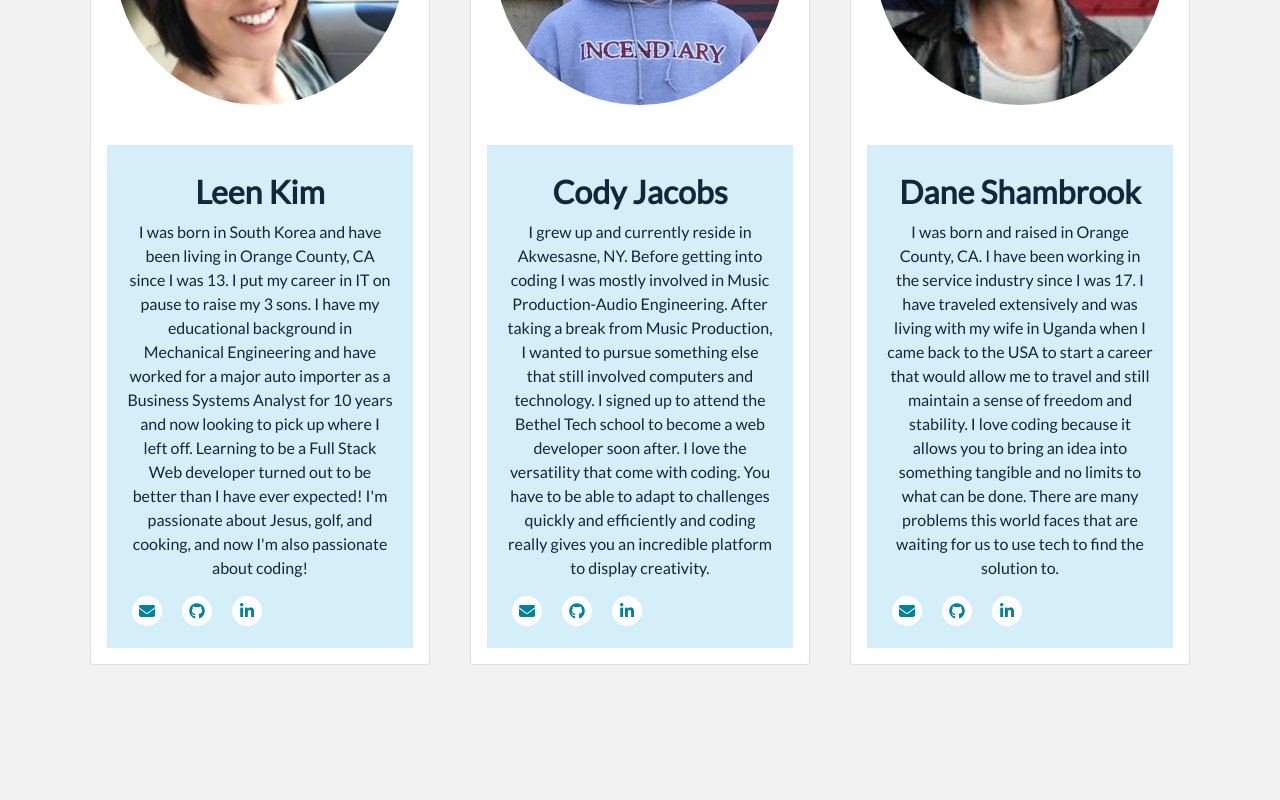
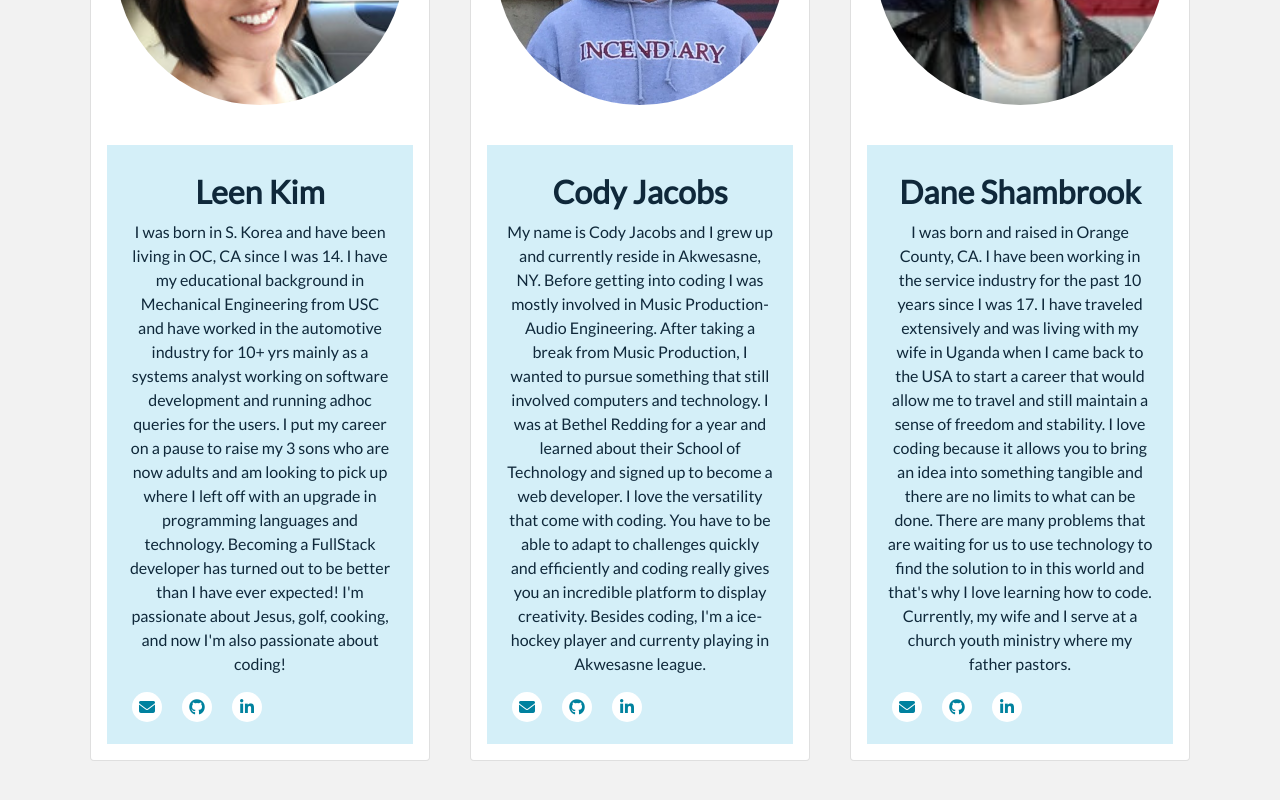
Before and after one commit to 8-27-a/final-project, a React (Create React App) app in the folder client/: page / in a window 1280 px wide. Shown: the part 1272-2072 px from the top of the page. Before the commit the page ends 2022 px from the top, so only its background shows below. Built offline with nearby package versions, Linux system fonts and the light colour scheme.

Commit message:
fixed appointment form margin top

```diff
--- a/client/src/containers/Appointment.js
+++ b/client/src/containers/Appointment.js
@@ -89,6 +89,7 @@ class Appointment extends Component {
 
   render() {
     return (
+      <div className="text-dark py-5">
         <div className="form-group">
           <div className="container">
             <div className="row">
@@ -105,6 +106,7 @@ class Appointment extends Component {
             </div>
           </div>
         </div>
+      </div>
     );
   }
 }
--- a/client/src/containers/Home.js
+++ b/client/src/containers/Home.js
@@ -35,7 +35,7 @@ class Home extends Component {
         {/* ======= Dev Team Intro ===== */}
         <section className="about-us text-center" style={{ marginTop: 50 }}>
           <h2 style={{ color: "#0e283b", marginBottom: 25 }}>
-            Project Team Members
+            Dev Team Members
           </h2>
           <div className="container">
             <div className="row">
@@ -49,15 +49,18 @@ class Home extends Component {
                   <div className="card-body home m-3">
                     <h2 className="card-title-home m-2">Leen Kim</h2>
                     <p className="card-text-home">
-                      I was born in South Korea and have been living in Orange
-                      County, CA since I was 13. I put my career in IT on pause
-                      to raise my 3 sons. I have my educational background in
-                      Mechanical Engineering and have worked for a major auto
-                      importer as a Business Systems Analyst for 10 years and
-                      now looking to pick up where I left off. Learning to be a
-                      Full Stack Web developer turned out to be better than I
-                      have ever expected! I'm passionate about Jesus, golf, and
-                      cooking, and now I'm also passionate about coding!
+                      I was born in S. Korea and have been living in OC, CA
+                      since I was 14. I have my educational background in
+                      Mechanical Engineering from USC and have worked in the
+                      automotive industry for 10+ yrs mainly as a systems
+                      analyst working on software development and running adhoc
+                      queries for the users. I put my career on a pause to raise
+                      my 3 sons who are now adults and am looking to pick up
+                      where I left off with an upgrade in programming languages
+                      and technology. Becoming a FullStack developer has turned
+                      out to be better than I have ever expected! I'm passionate
+                      about Jesus, golf, cooking, and now I'm also passionate
+                      about coding!
                     </p>
                     <div className="social-media mb-5">
                       <a
@@ -97,16 +100,19 @@ class Home extends Component {
                   <div className="card-body home m-3">
                     <h2 className="card-title-home m-2">Cody Jacobs</h2>
                     <p className="card-text-home">
-                      I grew up and currently reside in Akwesasne, NY. Before
-                      getting into coding I was mostly involved in Music
-                      Production-Audio Engineering. After taking a break from
-                      Music Production, I wanted to pursue something else that
-                      still involved computers and technology. I signed up to
-                      attend the Bethel Tech school to become a web developer
-                      soon after. I love the versatility that come with coding.
+                      My name is Cody Jacobs and I grew up and currently reside
+                      in Akwesasne, NY. Before getting into coding I was mostly
+                      involved in Music Production-Audio Engineering. After
+                      taking a break from Music Production, I wanted to pursue
+                      something that still involved computers and technology. I
+                      was at Bethel Redding for a year and learned about their
+                      School of Technology and signed up to become a web
+                      developer. I love the versatility that come with coding.
                       You have to be able to adapt to challenges quickly and
                       efficiently and coding really gives you an incredible
-                      platform to display creativity.
+                      platform to display creativity. Besides coding, I'm a
+                      ice-hockey player and currenty playing in Akwesasne
+                      league.
                     </p>
                     <div className="social-media text-center mb-5">
                       <a
@@ -147,15 +153,18 @@ class Home extends Component {
                     <h2 className="card-title-home m-2">Dane Shambrook</h2>
                     <p className="card-text-home">
                       I was born and raised in Orange County, CA. I have been
-                      working in the service industry since I was 17. I have
-                      traveled extensively and was living with my wife in Uganda
-                      when I came back to the USA to start a career that would
-                      allow me to travel and still maintain a sense of freedom
-                      and stability. I love coding because it allows you to
-                      bring an idea into something tangible and no limits to
-                      what can be done. There are many problems this world faces
-                      that are waiting for us to use tech to find the solution
-                      to.
+                      working in the service industry for the past 10 years
+                      since I was 17. I have traveled extensively and was living
+                      with my wife in Uganda when I came back to the USA to
+                      start a career that would allow me to travel and still
+                      maintain a sense of freedom and stability. I love coding
+                      because it allows you to bring an idea into something
+                      tangible and there are no limits to what can be done.
+                      There are many problems that are waiting for us to use
+                      technology to find the solution to in this world and
+                      that's why I love learning how to code. Currently, my wife
+                      and I serve at a church youth ministry where my father
+                      pastors.
                     </p>
                     <div className="social-media text-center mb-5">
                       <a href="mailto:daxisda1@gmail.com" className="card-link">
```
Lines whose indentation alone changed are shown as unchanged.
